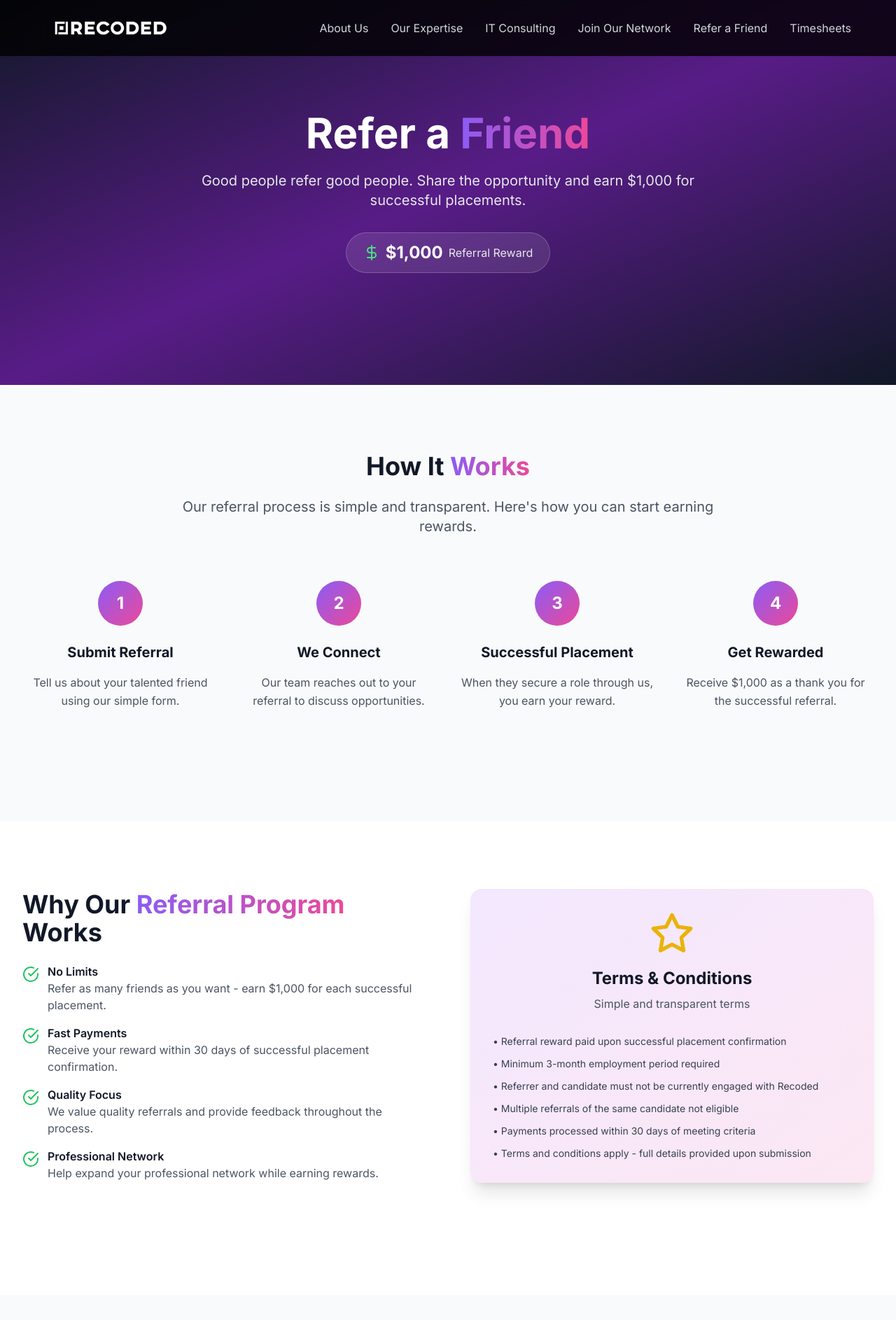
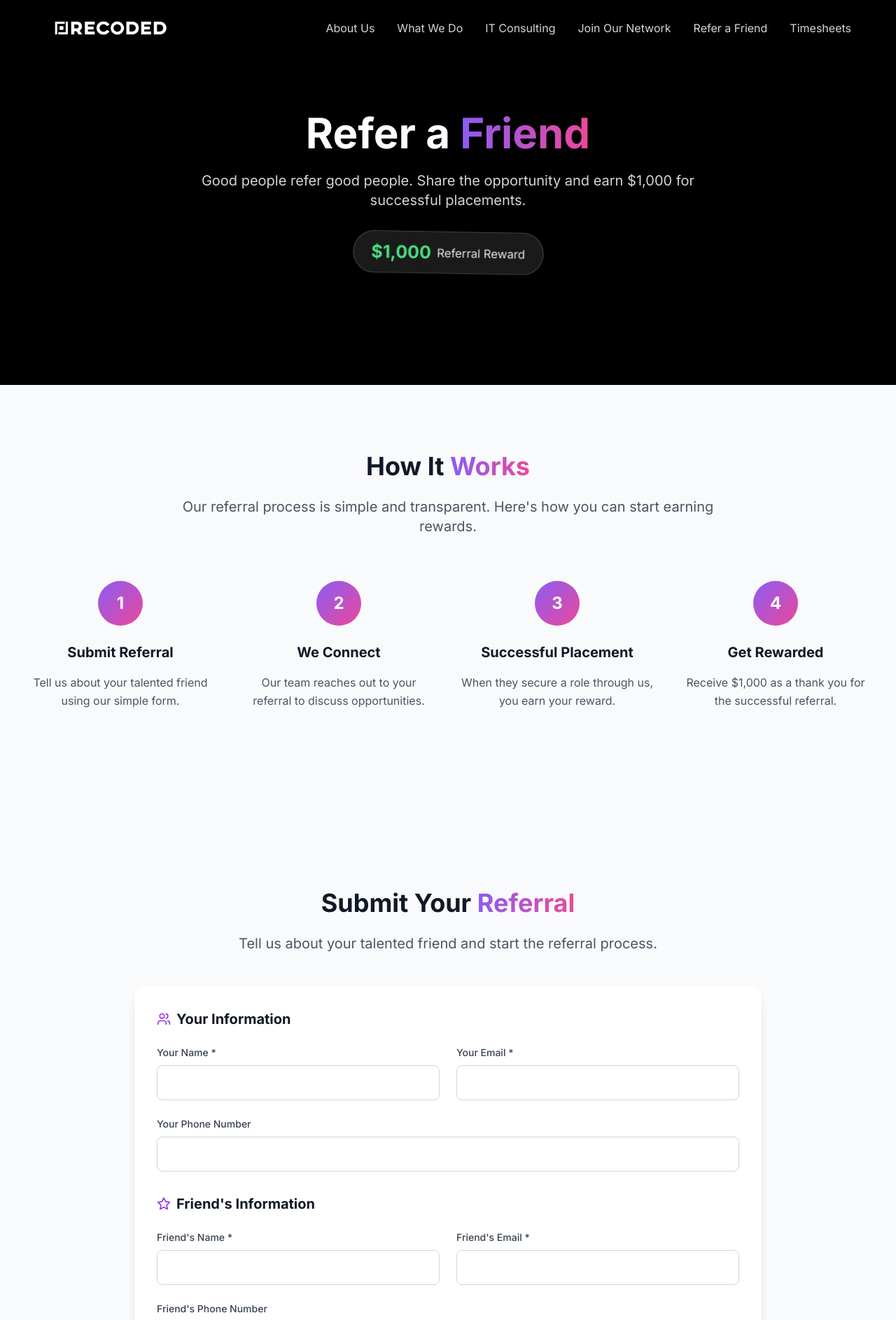
Before and after one commit to handyman30/Re-Coded, a Next.js app: page /refer in a window 1280 px wide. Shown: the top 1886 px of the page at 70% size. Built offline with nearby package versions, Linux system fonts and the light colour scheme.

Commit message:
Implement Charlie's feedback: Updated hero text size, changed nav to 'What We Do', updated stats, reorganized services to 3x3 grid, cleaned up page backgrounds, fixed duplicate $ sign, added animation to referral reward, and updated terms placement

```diff
--- a/app/components/AboutUs.tsx
+++ b/app/components/AboutUs.tsx
@@ -62,7 +62,7 @@ const AboutUs = () => {
                     <div className="text-sm text-gray-400">Placements Made</div>
                   </div>
                   <div className="text-center">
-                    <div className="text-3xl font-bold gradient-text">95%</div>
+                    <div className="text-3xl font-bold gradient-text">95+%</div>
                     <div className="text-sm text-gray-400">Client Satisfaction</div>
                   </div>
                 </div>
--- a/app/components/Hero.tsx
+++ b/app/components/Hero.tsx
@@ -64,7 +64,7 @@ const Hero = () => {
             transition={{ duration: 0.8 }}
             className="max-w-xl"
           >
-            <h1 className="text-3xl sm:text-4xl lg:text-5xl xl:text-6xl font-bold text-white mb-6 leading-tight">
+            <h1 className="text-4xl sm:text-5xl lg:text-6xl xl:text-7xl font-bold text-white mb-6 leading-tight">
               TECH
               <br />
               POWERED
--- a/app/components/Navigation.tsx
+++ b/app/components/Navigation.tsx
@@ -10,7 +10,7 @@ const Navigation = () => {
 
   const menuItems = [
     { name: 'About Us', href: '/about' },
-    { name: 'Our Expertise', href: '#expertise' },
+    { name: 'What We Do', href: '#expertise' },
     { name: 'IT Consulting', href: '/consulting' },
     { name: 'Join Our Network', href: '/join' },
     { name: 'Refer a Friend', href: '/refer' },
--- a/app/components/OurExpertise.tsx
+++ b/app/components/OurExpertise.tsx
@@ -8,40 +8,58 @@ import {
   BarChart3,
   Shield,
   Briefcase,
-  Settings
+  Settings,
+  Brain,
+  Database,
+  Palette
 } from 'lucide-react'
 
 const OurExpertise = () => {
   const services = [
     {
-      icon: Cloud,
-      title: 'Cloud, DevOps, Infrastructure',
-      description: 'Modernize your infrastructure with cloud-native solutions and DevOps practices.'
+      icon: Code,
+      title: 'Software Engineering & Architecture',
+      description: 'Build scalable applications with cutting-edge development practices and architectural patterns.'
     },
     {
-      icon: Code,
-      title: 'Software Engineering & Architecture',
-      description: 'Build scalable applications with cutting-edge development practices.'
+      icon: Cloud,
+      title: 'Cloud, DevOps & SRE',
+      description: 'Modernize your infrastructure with cloud-native solutions, DevOps practices, and site reliability engineering.'
+    },
+    {
+      icon: Shield,
+      title: 'Cybersecurity',
+      description: 'Protect your digital assets with comprehensive security solutions and threat prevention strategies.'
+    },
+    {
+      icon: Database,
+      title: 'Data & Analytics',
+      description: 'Unlock insights from your data with advanced analytics solutions and data-driven decision making.'
+    },
+    {
+      icon: Brain,
+      title: 'AI',
+      description: 'Leverage artificial intelligence and machine learning to automate processes and gain competitive advantage.'
+    },
+    {
+      icon: Settings,
+      title: 'Infrastructure',
+      description: 'Design and implement robust IT infrastructure solutions that scale with your business needs.'
+    },
+    {
+      icon: Briefcase,
+      title: 'Project Services',
+      description: 'End-to-end project management and delivery services ensuring successful outcomes.'
     },
     {
       icon: BarChart3,
       title: 'Business Transformation',
-      description: 'Transform your business processes with technology-driven solutions.'
+      description: 'Transform your business processes with technology-driven solutions and strategic innovation.'
     },
     {
-      icon: BarChart3,
-      title: 'Data & Analytics',
-      description: 'Unlock insights from your data with advanced analytics solutions.'
-    },
-    {
-      icon: Briefcase,
-      title: 'Project Services',
-      description: 'End-to-end project management and delivery services.'
-    },
-    {
-      icon: Shield,
-      title: 'Cybersecurity',
-      description: 'Protect your digital assets with comprehensive security solutions.'
+      icon: Palette,
+      title: 'Digital',
+      description: 'Create exceptional digital experiences through innovative design, UX/UI, and creative solutions.'
     }
   ]
 
@@ -56,14 +74,14 @@ const OurExpertise = () => {
           className="text-center mb-16"
         >
           <h2 className="text-4xl lg:text-5xl font-bold text-white mb-6">
-            Our <span className="gradient-text">Expertise</span>
+            What We <span className="gradient-text">Do</span>
           </h2>
           <p className="text-xl text-gray-300 max-w-3xl mx-auto">
             Unlocking business potential with expert-led technology solutions across multiple domains.
           </p>
         </motion.div>
 
-        {/* Horizontal Scrolling Services */}
+        {/* Horizontal Scrolling Services for Mobile */}
         <div className="horizontal-scroll pb-4">
           {services.map((service, index) => {
             const IconComponent = service.icon
--- a/app/join/page.tsx
+++ b/app/join/page.tsx
@@ -71,7 +71,7 @@ export default function JoinPage() {
       <Navigation />
 
       {/* Hero Section */}
-      <section className="section-padding bg-gradient-to-br from-gray-900 via-purple-900 to-gray-900 text-white">
+      <section className="section-padding bg-black text-white">
         <div className="max-w-7xl mx-auto pt-16">
           <motion.div
             initial={{ opacity: 0, y: 50 }}
@@ -82,7 +82,7 @@ export default function JoinPage() {
             <h1 className="text-4xl lg:text-6xl font-bold mb-6">
               Join Our <span className="gradient-text">Network</span>
             </h1>
-            <p className="text-xl text-gray-200 max-w-3xl mx-auto">
+            <p className="text-xl text-gray-300 max-w-3xl mx-auto">
               Connect with leading technology companies and accelerate your career growth with Recoded.
             </p>
           </motion.div>
--- a/app/refer/page.tsx
+++ b/app/refer/page.tsx
@@ -68,7 +68,7 @@ export default function ReferPage() {
       <Navigation />
 
       {/* Hero Section */}
-      <section className="section-padding bg-gradient-to-br from-gray-900 via-purple-900 to-gray-900 text-white">
+      <section className="section-padding bg-black text-white">
         <div className="max-w-7xl mx-auto pt-16">
           <motion.div
             initial={{ opacity: 0, y: 50 }}
@@ -79,14 +79,24 @@ export default function ReferPage() {
             <h1 className="text-4xl lg:text-6xl font-bold mb-6">
               Refer a <span className="gradient-text">Friend</span>
             </h1>
-            <p className="text-xl text-gray-200 max-w-3xl mx-auto mb-8">
+            <p className="text-xl text-gray-300 max-w-3xl mx-auto mb-8">
               Good people refer good people. Share the opportunity and earn $1,000 for successful placements.
             </p>
-            <div className="inline-flex items-center gap-2 bg-white/10 backdrop-blur-sm rounded-full px-6 py-3 border border-white/20">
-              <DollarSign className="w-6 h-6 text-green-400" />
-              <span className="text-2xl font-bold">$1,000</span>
+            <motion.div
+              className="inline-flex items-center gap-2 bg-white/10 backdrop-blur-sm rounded-full px-6 py-3 border border-white/20"
+              animate={{
+                scale: [1, 1.05, 1],
+                rotate: [0, -2, 2, -2, 0],
+              }}
+              transition={{
+                duration: 2,
+                repeat: Infinity,
+                repeatDelay: 3
+              }}
+            >
+              <span className="text-2xl font-bold text-green-400">$1,000</span>
               <span className="text-gray-200">Referral Reward</span>
-            </div>
+            </motion.div>
           </motion.div>
         </div>
       </section>
@@ -134,80 +144,7 @@ export default function ReferPage() {
         </div>
       </section>
 
-      {/* Terms & Benefits */}
-      <section className="section-padding bg-white">
-        <div className="max-w-7xl mx-auto">
-          <div className="grid lg:grid-cols-2 gap-16 items-center mb-16">
-            <motion.div
-              initial={{ opacity: 0, x: -50 }}
-              whileInView={{ opacity: 1, x: 0 }}
-              transition={{ duration: 0.8 }}
-              viewport={{ once: true }}
-            >
-              <h2 className="text-3xl lg:text-4xl font-bold text-gray-900 mb-6">
-                Why Our <span className="gradient-text">Referral Program</span> Works
-              </h2>
 
-              <div className="space-y-4">
-                <div className="flex items-start gap-3">
-                  <CheckCircle className="w-6 h-6 text-green-500 mt-1 flex-shrink-0" />
-                  <div>
-                    <h4 className="font-semibold text-gray-900">No Limits</h4>
-                    <p className="text-gray-600">Refer as many friends as you want - earn $1,000 for each successful placement.</p>
-                  </div>
-                </div>
-
-                <div className="flex items-start gap-3">
-                  <CheckCircle className="w-6 h-6 text-green-500 mt-1 flex-shrink-0" />
-                  <div>
-                    <h4 className="font-semibold text-gray-900">Fast Payments</h4>
-                    <p className="text-gray-600">Receive your reward within 30 days of successful placement confirmation.</p>
-                  </div>
-                </div>
-
-                <div className="flex items-start gap-3">
-                  <CheckCircle className="w-6 h-6 text-green-500 mt-1 flex-shrink-0" />
-                  <div>
-                    <h4 className="font-semibold text-gray-900">Quality Focus</h4>
-                    <p className="text-gray-600">We value quality referrals and provide feedback throughout the process.</p>
-                  </div>
-                </div>
-
-                <div className="flex items-start gap-3">
-                  <CheckCircle className="w-6 h-6 text-green-500 mt-1 flex-shrink-0" />
-                  <div>
-                    <h4 className="font-semibold text-gray-900">Professional Network</h4>
-                    <p className="text-gray-600">Help expand your professional network while earning rewards.</p>
-                  </div>
-                </div>
-              </div>
-            </motion.div>
-
-            <motion.div
-              initial={{ opacity: 0, x: 50 }}
-              whileInView={{ opacity: 1, x: 0 }}
-              transition={{ duration: 0.8 }}
-              viewport={{ once: true }}
-              className="bg-gradient-to-br from-purple-100 to-pink-100 rounded-2xl p-8 shadow-xl"
-            >
-              <div className="text-center mb-8">
-                <Star className="w-16 h-16 text-yellow-500 mx-auto mb-4" />
-                <h3 className="text-2xl font-bold text-gray-900 mb-2">Terms & Conditions</h3>
-                <p className="text-gray-600">Simple and transparent terms</p>
-              </div>
-
-              <div className="space-y-3 text-sm text-gray-700">
-                <p>• Referral reward paid upon successful placement confirmation</p>
-                <p>• Minimum 3-month employment period required</p>
-                <p>• Referrer and candidate must not be currently engaged with Recoded</p>
-                <p>• Multiple referrals of the same candidate not eligible</p>
-                <p>• Payments processed within 30 days of meeting criteria</p>
-                <p>• Terms and conditions apply - full details provided upon submission</p>
-              </div>
-            </motion.div>
-          </div>
-        </div>
-      </section>
 
       {/* Referral Form */}
       <section className="section-padding bg-gray-50">
@@ -401,6 +338,18 @@ export default function ReferPage() {
               Submit Referral <ArrowRight className="w-5 h-5" />
             </button>
           </motion.form>
+
+          <motion.div
+            initial={{ opacity: 0 }}
+            whileInView={{ opacity: 1 }}
+            transition={{ duration: 0.8, delay: 0.3 }}
+            viewport={{ once: true }}
+            className="text-center mt-8"
+          >
+            <p className="text-sm text-gray-600">
+              <span className="font-semibold">Terms and Conditions:</span> Minimum 6 month employment period required.
+            </p>
+          </motion.div>
         </div>
       </section>
 
```
Also changed, not shown: app/consulting/page.tsx (+13 -13 lines).
